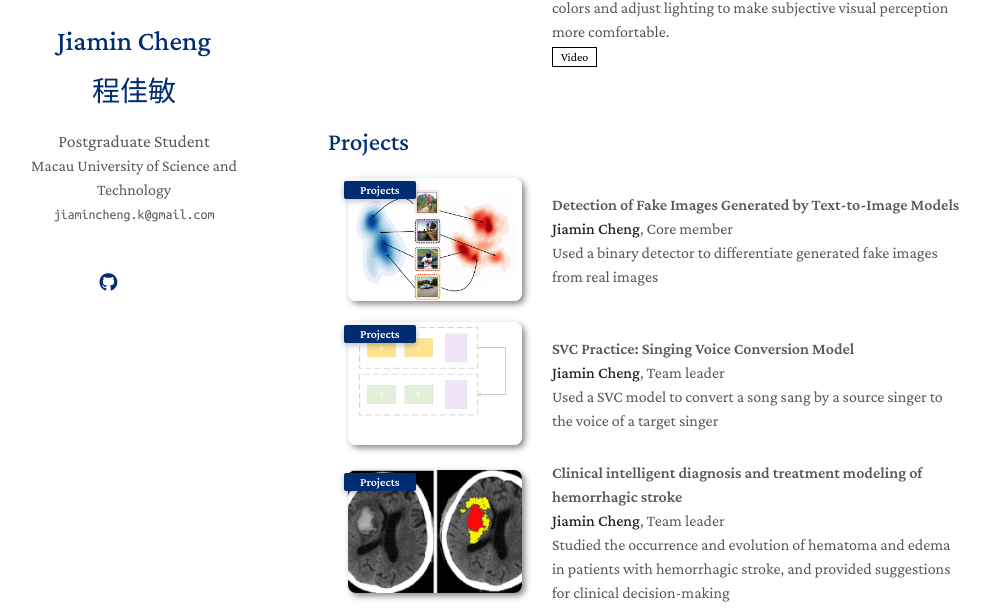
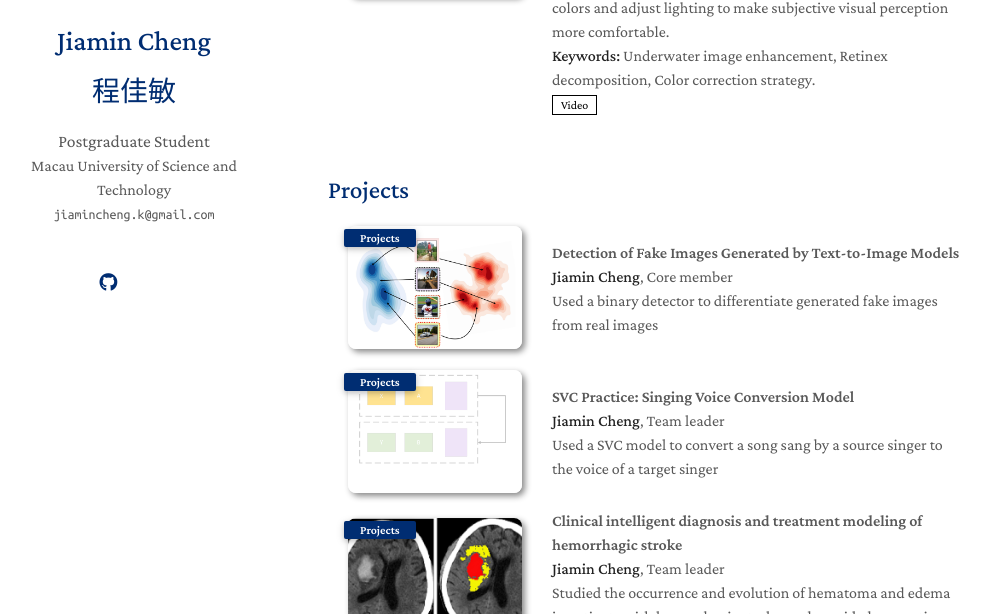
Before and after one commit to jiamincheng/jiamincheng.github.io, a Jekyll site: the page built from index.md, in a window 1280 px wide and 900 px high, scrolled down 808 px, cut to the strip 213-827 px from the top of the window. Shown: the whole strip, without its empty margins (142-1132 px from the left). Built offline with Jekyll 4.4.1, drawn with Linux system fonts in a browser that asks for light colours; a style sheet for code colours, icons or effects is not loaded.

Commit message:
Update preprint.md

```diff
--- a/_includes/preprint.md
+++ b/_includes/preprint.md
@@ -20,6 +20,7 @@
       <div class="periodical">
       Human exploration of the deep sea requires high-quality underwater images to obtain valuable information. However, due to the absorption and scattering of light propagating underwater, underwater images have poor visibility and require further repair or enhancement.
       <br>We proposed a novel Retinex-based underwater image enhancement method. The Retinex model is a simulation of the color perception of the human visual system, which can restore colors and adjust lighting to make subjective visual perception more comfortable.
+      <br><strong>Keywords:</strong> Underwater image enhancement, Retinex decomposition, Color correction strategy.
       </div>
     <div class="links">
       <a href="https://youtu.be/D2sRUVyj0YU" class="btn btn-sm z-depth-0" role="button" target="_blank" style="font-size:12px;">Video</a>
```
